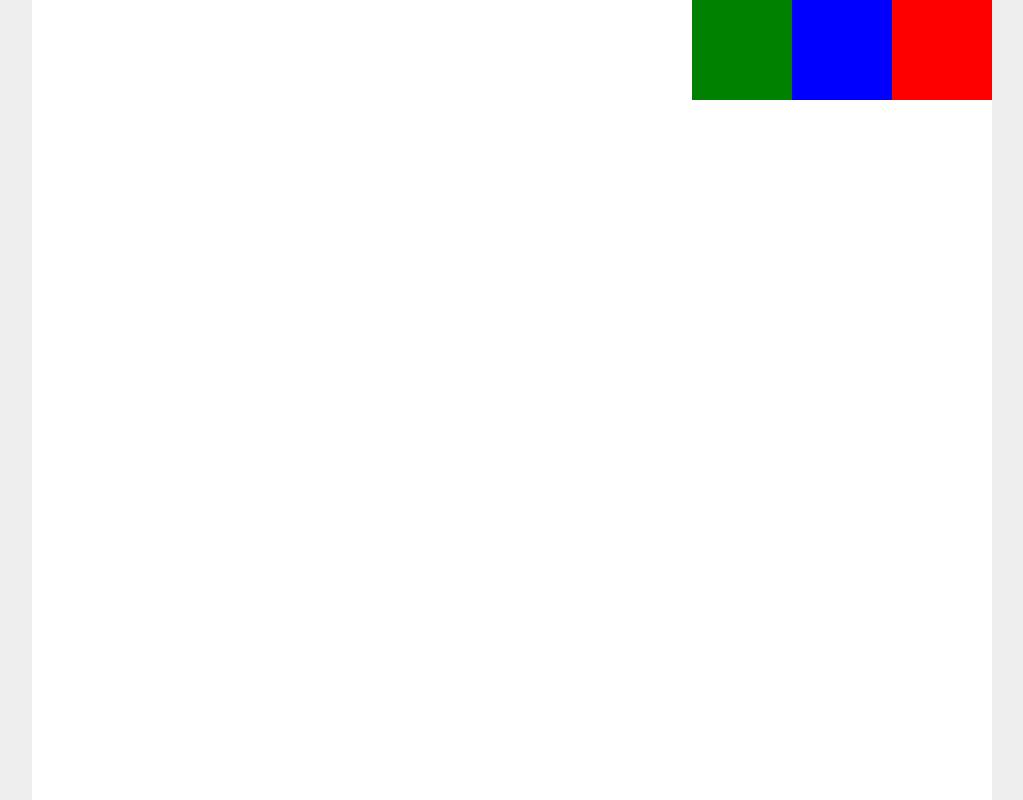
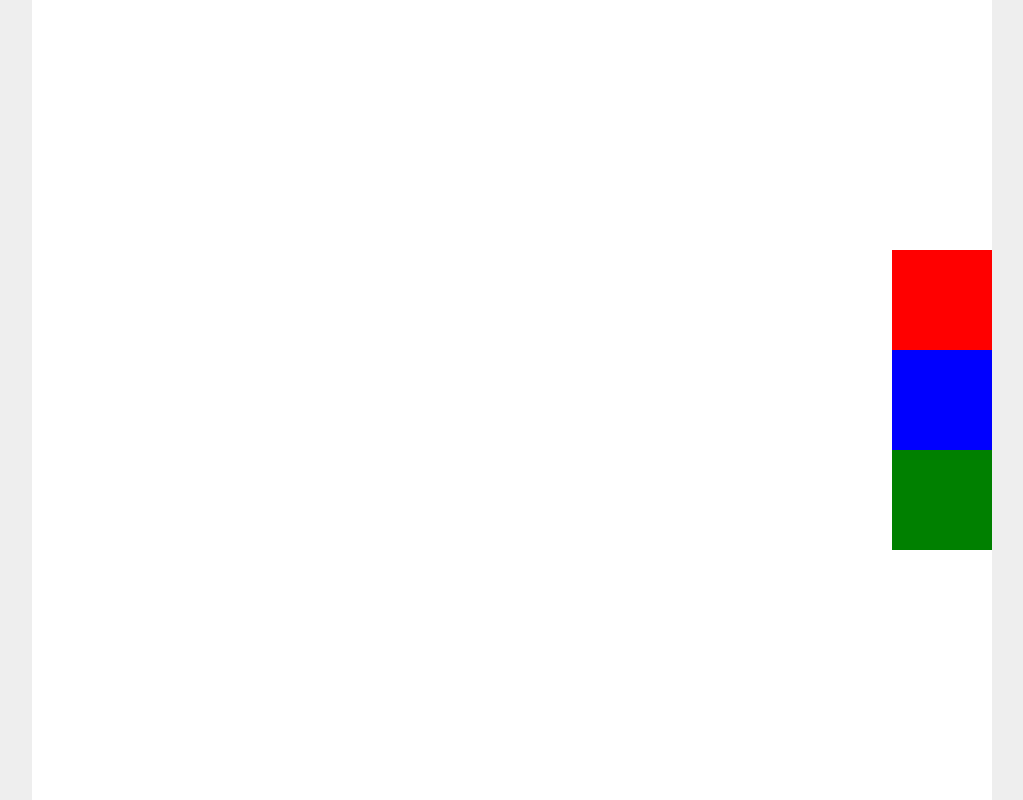
Before and after one commit to maciejlangowski/Flexbox, a plain HTML site: page index.html in a window 1280 px wide. Shown: the whole page, without its empty margins (128-1151 px from the left). Drawn offline with Linux system fonts and the light colour scheme.

Commit message:
style.css po align items - film 10

```diff
--- a/style.css
+++ b/style.css
@@ -81,13 +81,15 @@ body{
     display: flex;
     background: #fff;
     flex-wrap: wrap;
-    flex-flow: row-reverse;
-    justify-content: row;
+    flex-flow: column;
+    align-items: flex-end;
+    justify-content: center;
+
     height: 800px
 }
 
 .box{
-    height: 100px;
+    width: 100px;
    flex: 0 0 100px;
 }
 
```
